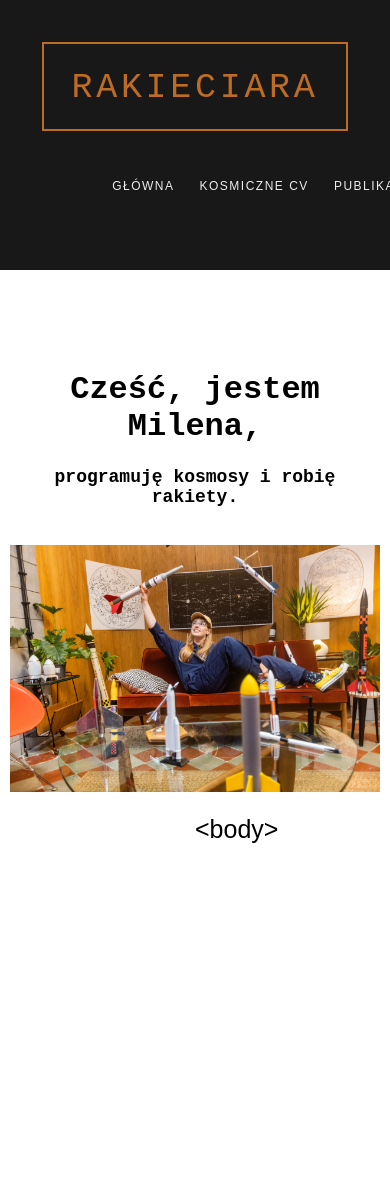
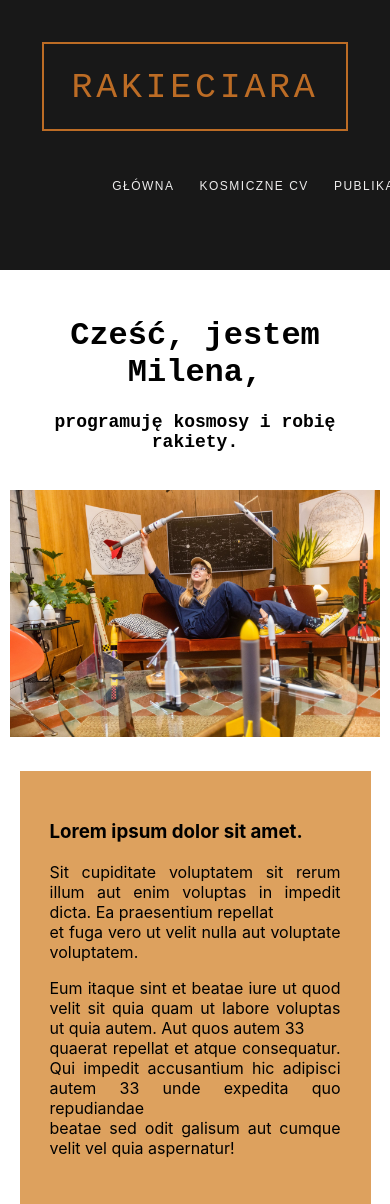
Before and after one commit to Oliweirdo/rakieciara-react, a React (Create React App) app: page / in a window 390 px wide. Shown: the top 1204 px of the page. Before the commit the page ends 1110 px from the top, so only its background shows below. Built offline with nearby package versions, Linux system fonts and the light colour scheme.

Commit message:
add draft textarea

```diff
--- a/src/components/Home/index.js
+++ b/src/components/Home/index.js
@@ -1,16 +1,22 @@
 import './index.scss';
 import mainPhoto from "../../assets/images/main.jpg"
 
-const Home = ()=>{
-    return(
+const Home = () => {
+    return (
         <div className="container home-page">
             <div className="title">
-            <h1>Cześć, jestem Milena,</h1>
-            <h3>programuję kosmosy i robię rakiety.</h3>
+                <h1>Cześć, jestem Milena,</h1>
+                <h3>programuję kosmosy i robię rakiety.</h3>
             </div>
             <img className="main-photo" src={mainPhoto} alt="" ></img>
 
             <div className='about'>
+                <p><h3>Lorem ipsum dolor sit amet.</h3> Sit cupiditate voluptatem sit rerum illum aut enim voluptas in impedit dicta.
+                    Ea praesentium repellat<br /> et fuga vero ut velit nulla aut voluptate voluptatem. </p>
+                <p>Eum itaque sint et beatae iure ut quod velit sit quia quam ut labore voluptas ut quia autem.
+                    Aut quos autem 33 <br />quaerat repellat et atque consequatur.
+                    Qui impedit accusantium hic adipisci autem 33 unde expedita
+                    quo repudiandae <br />beatae sed odit galisum aut cumque velit vel quia aspernatur! </p>
             </div>
 
         </div>
--- a/src/components/Home/index.scss
+++ b/src/components/Home/index.scss
@@ -29,3 +29,19 @@
         padding-bottom: 20px;
      }
 }
+
+.about{
+    background: $text-bg-color;
+    padding: 100px;
+    max-width:90%;
+    margin:30px auto;
+    color: black;
+    text-align: justify;
+    font-size: 25px;
+
+    @media screen and (max-width:500px) {
+        padding: 30px;
+        font-size: medium;
+
+    }
+}
--- a/src/components/Layout/index.scss
+++ b/src/components/Layout/index.scss
@@ -5,33 +5,35 @@
     height: 100%;
 
 }
-.top-tags{
-    bottom:auto;
+
+.top-tags {
+    bottom: auto;
 }
-.tags{
+
+.tags {
     color: $text-color;
-    position:absolute;
-    bottom:0;
+    position: absolute;
+    bottom: 0;
     font-size: 25px;
     font-family: 'Josefin Sans', sans-serif;
     color: black;
 }
 
-.bottom-tag-html{
+.bottom-tag-html {
     margin-left: -20px;
 }
 
-.container{
-    width:100%;
+.container {
+    width: 100%;
     will-change: contents;
     height: 90%;
     position: absolute;
-    top:10%;
+    top: 10%;
     margin: 0 auto;
     z-index: 1;
 
     @media screen and (max-width:500px) {
-        top: 350px;
+        top: 35vh;
         width: 100%;
-      }
+    }
 }
```
